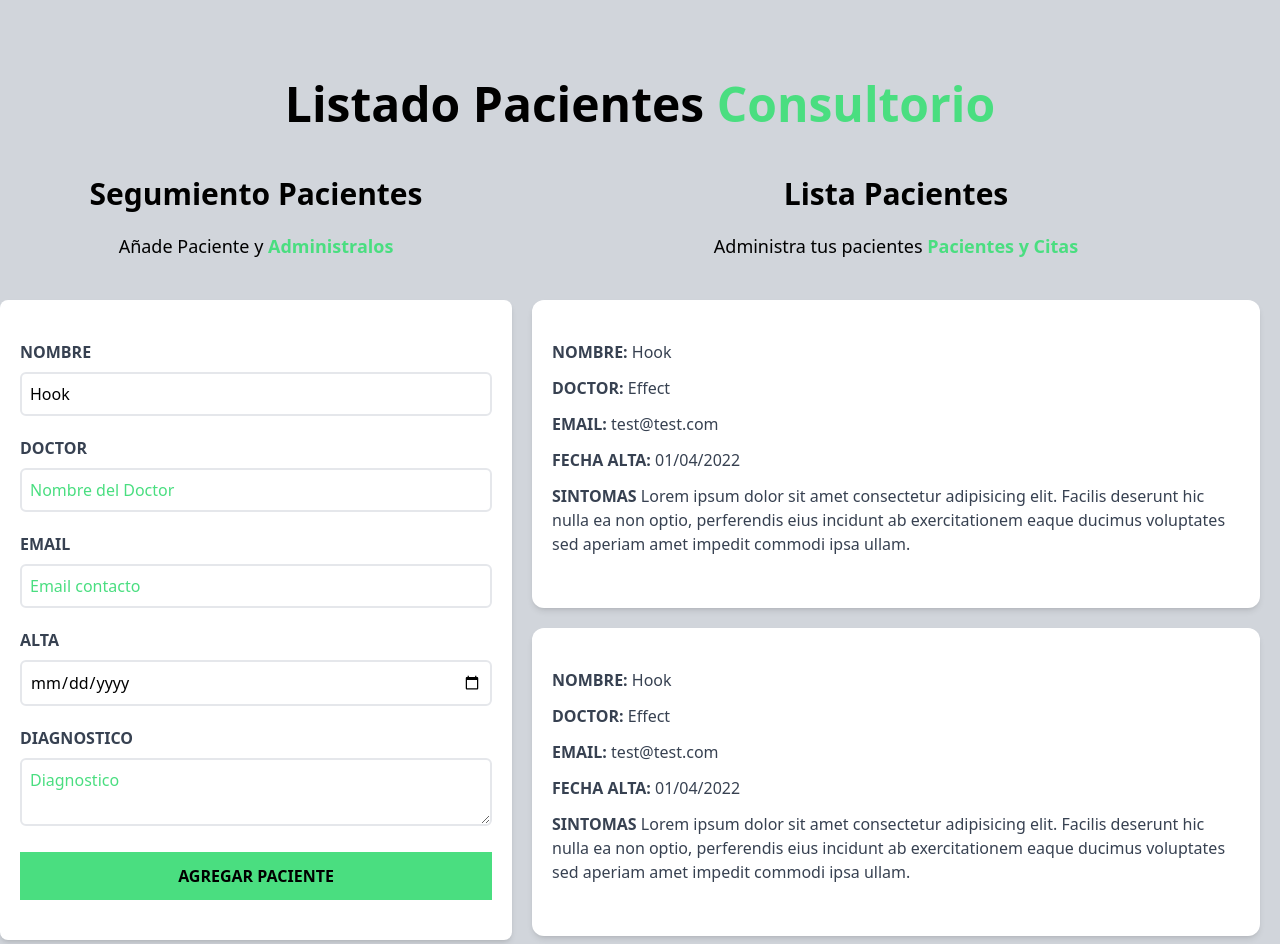
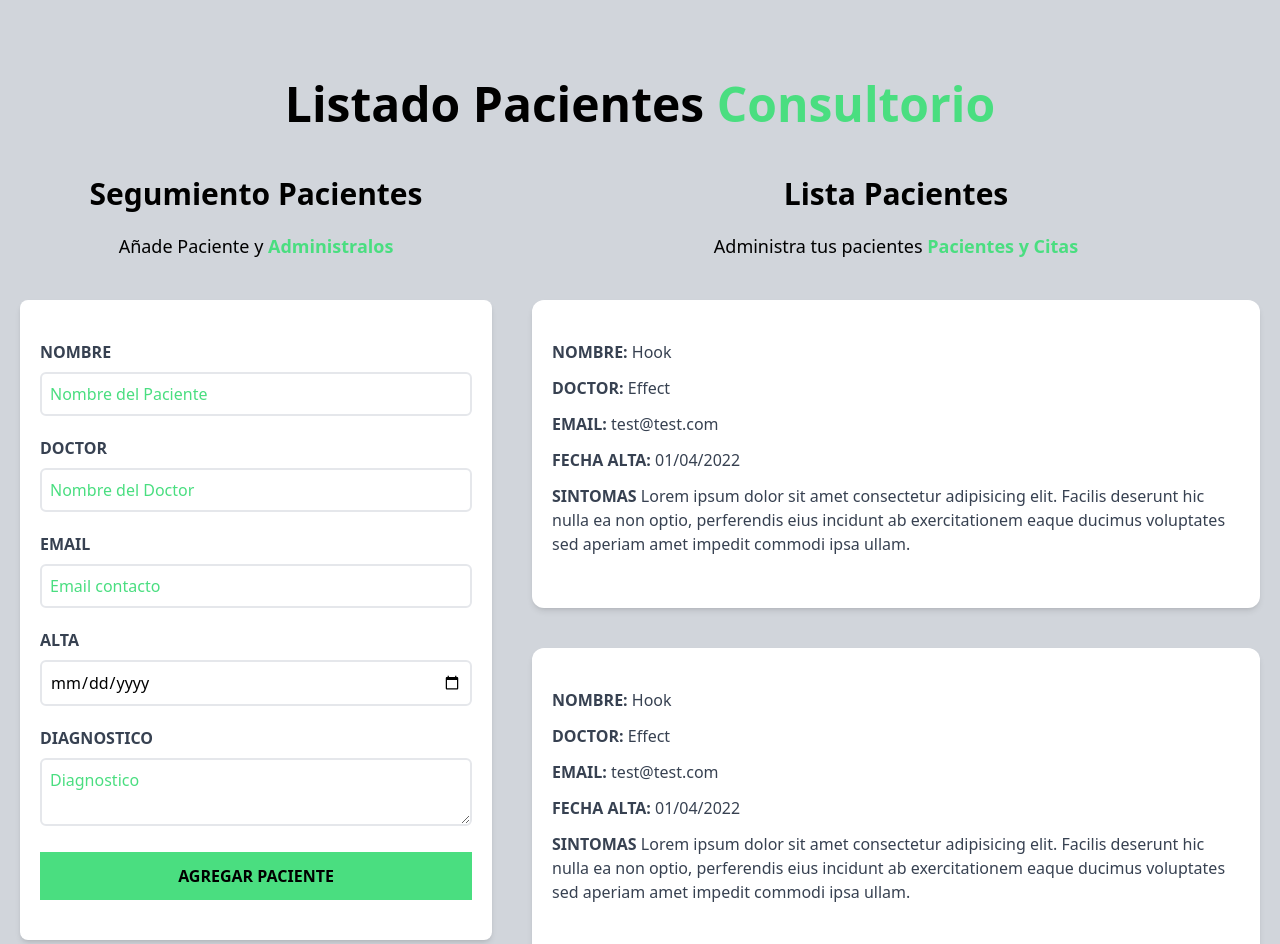
Before and after one commit to facundh/CitaMedica, a React (Vite) app: page / in a window 1280 px wide. Shown: the top 944 px of the page. Built offline with nearby package versions, Linux system fonts and the light colour scheme.

Commit message:
Validacion de formulario finalizada

```diff
--- a/package.json
+++ b/package.json
@@ -9,7 +9,8 @@
   },
   "dependencies": {
     "react": "^17.0.2",
-    "react-dom": "^17.0.2"
+    "react-dom": "^17.0.2",
+    "sweetalert2": "^11.4.8"
   },
   "devDependencies": {
     "@vitejs/plugin-react": "^1.0.7",
--- a/src/components/Formulario.jsx
+++ b/src/components/Formulario.jsx
@@ -1,9 +1,24 @@
 import React, {useState} from "react";
+
+
 
 
 const Formulario = () => {
 
-  const [nombre, setNombre ]  = useState('Hook');
+  const [nombre, setNombre ]  = useState('');
+  const [doctor, setDoctor]  = useState('');
+  const [email, setEmail ]  = useState('');
+  const [fecha, setFecha ]  = useState('');
+  const [diagnostico, setDiagnostico ]  = useState('');
+
+  const [error, setError] = useState (false);
+
+  const handleSubmit = (e) => {
+    e.preventDefault();
+
+    // Validaciòn formulario
+    ([nombre, doctor, email, fecha, diagnostico].includes('')) ? setError(true) : setError(false);
+  }
   return (
     <div className=" md:w-1/2 lg:w-2/5">
       <h2 className="font-black text-3xl text-center">Segumiento Pacientes</h2>
@@ -12,7 +27,13 @@ const Formulario = () => {
         <span className=" text-green-400 font-bold text-lg">Administralos</span>
       </p>
 
-      <form className="bg-white shadow-md  rounded-lg py-10 px-5 mb-10">
+      <form className="bg-white shadow-md  rounded-lg py-10 px-5 mb-10 mx-5" onSubmit={handleSubmit}>
+        { error && (
+          <div className=" bg-red-900 text-white text-center uppercase p-4 rounded  font-bold mb-2">
+              <p>Todos los campos son obligatorios</p>
+          </div>
+
+  )}
         <div className=" mb-5">
           <label
             htmlFor="paciente"
@@ -33,6 +54,8 @@ const Formulario = () => {
           <label
             htmlFor="doctor"
             className="block text-gray-700 uppercase font-bold"
+            value={doctor}
+            onChange= { (e) => setDoctor(e.target.value) }
           >
             Doctor
           </label>
@@ -41,6 +64,8 @@ const Formulario = () => {
             type="text"
             placeholder="Nombre del Doctor"
             className="border-2 w-full p-2 mt-2 placeholder-green-400 rounded-md"
+            value={doctor}
+            onChange= { (e) => setDoctor(e.target.value) }
           />
         </div>
         <div className=" mb-5">
@@ -55,6 +80,8 @@ const Formulario = () => {
             type="email"
             placeholder="Email contacto"
             className="border-2 w-full p-2 mt-2 placeholder-green-400 rounded-md"
+            value={email}
+            onChange= { (e) => setEmail(e.target.value) }
           />
         </div>
         <div className=" mb-5">
@@ -68,6 +95,8 @@ const Formulario = () => {
             id="alta"
             type="date"
             className="border-2 w-full p-2 mt-2 placeholder-green-400 rounded-md"
+            value={fecha}
+            onChange= { (e) => setFecha(e.target.value) }
           />
         </div>
         <div className=" mb-5">
@@ -81,6 +110,8 @@ const Formulario = () => {
             className="border-2 w-full p-2 mt-2 placeholder-green-400 rounded-md"
             id="diagnostico"
             placeholder="Diagnostico"
+            value={diagnostico}
+            onChange= { (e) => setDiagnostico(e.target.value) }
           />
         </div>
         <input
--- a/src/components/Paciente.jsx
+++ b/src/components/Paciente.jsx
@@ -2,7 +2,7 @@
 
 const Paciente = () => {
   return (
-    <div className="m-5 bg-white shadow-md px-5 py-10 rounded-xl">
+    <div className="mx-5 my-10 bg-white shadow-md px-5 py-10 rounded-xl">
       <p className="font-bold mb-3 text-gray-700 uppercase">
         Nombre: {""}
         <span className="font-normal normal-case"> Hook </span>
```
Also changed, not shown: 1 other file (tests, documents, lock files or other folders).
